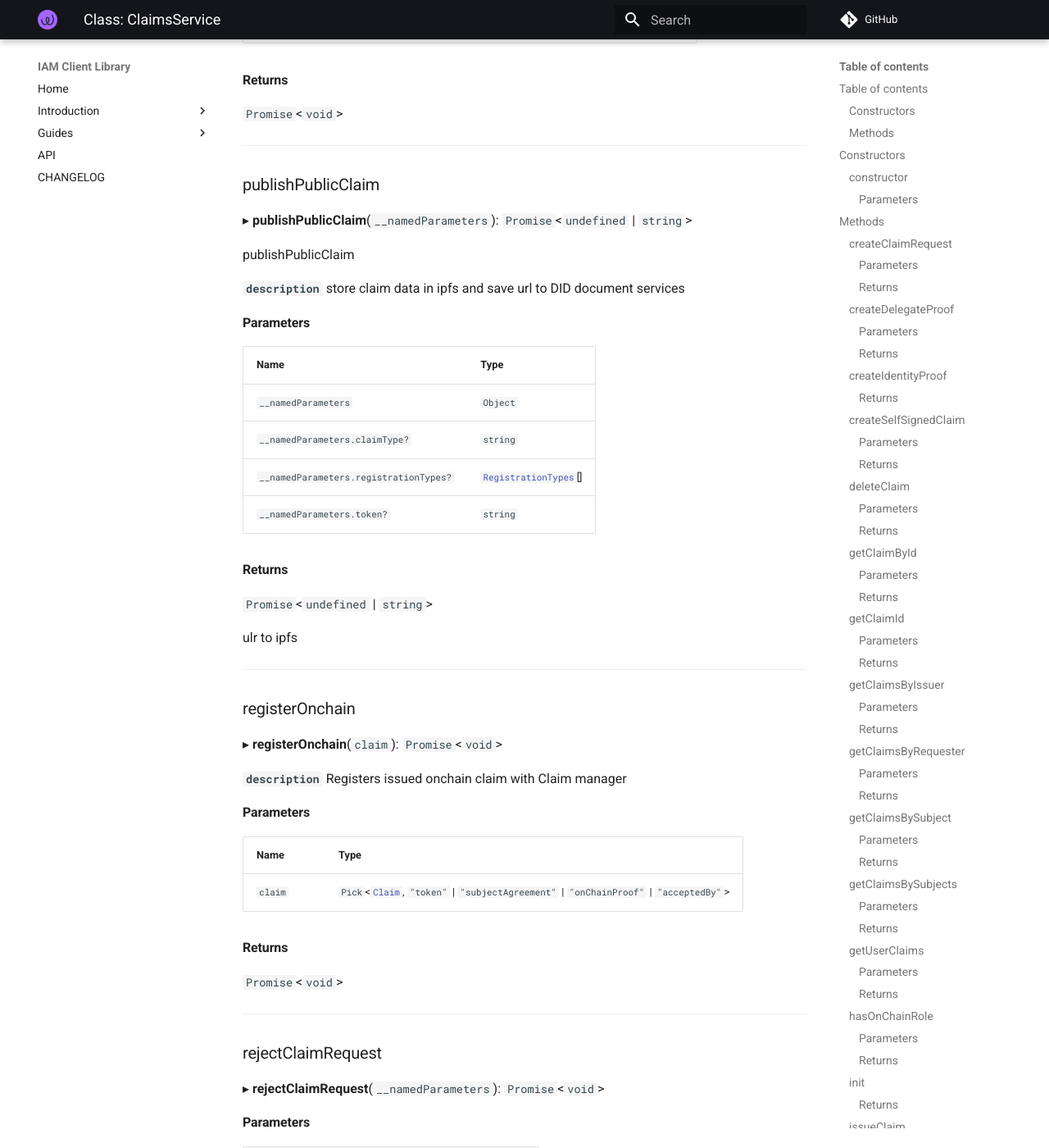
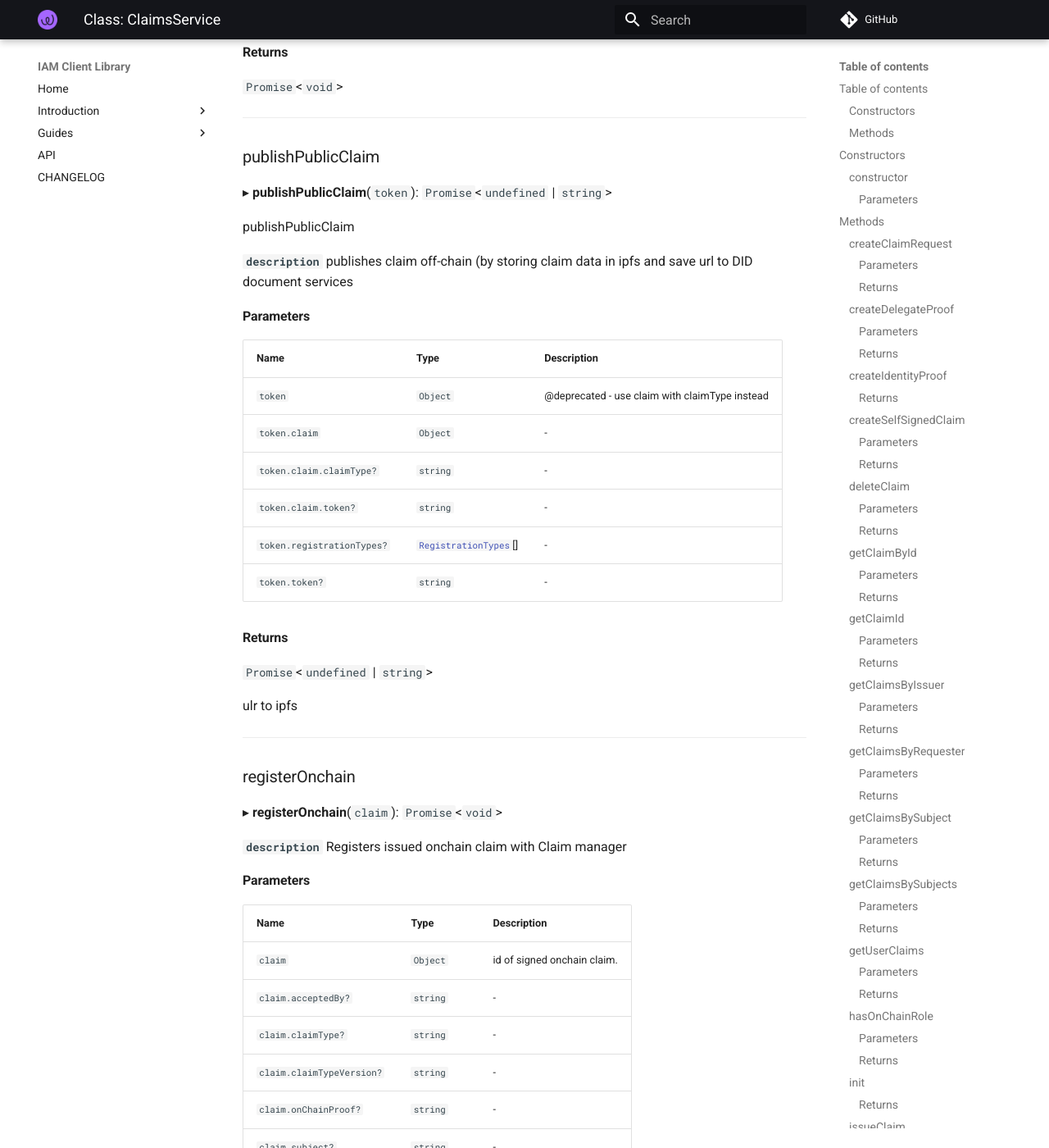
Before and after one commit to energywebfoundation/iam-client-lib, an MkDocs documentation site: the page built from docs/api/classes/ClaimsService.md, in a window 1280 px wide and 1400 px high, scrolled down 9702 px. Shown: the whole window at 82% size. Built offline with MkDocs 1.6.1 and Material for MkDocs 9.7.7, drawn with Linux system fonts in a browser that asks for light colours; comment, search, counter and statistics services are not loaded; some of the changed text lies outside the part shown.

Commit message:
feat(claims): refactor towards unify off-chain and on-chain registration
token becomes obsolete where claimType can be used. Code refactoring to simplify registration.

```diff
--- a/docs/api/classes/ClaimsService.md
+++ b/docs/api/classes/ClaimsService.md
@@ -53,7 +52,7 @@
 
 **`description`** allows subject to request for credential
 
-**`deprecated`** fields - use requestorFields instead
+**`field`** { claim: fields }  - @deprecated - use requestorFields instead
 
 #### Parameters
 
@@ -367,20 +366,22 @@ ___
 
 ### publishPublicClaim
 
-▸ **publishPublicClaim**(`__namedParameters`): `Promise`<`undefined` \| `string`\>
+▸ **publishPublicClaim**(`token`): `Promise`<`undefined` \| `string`\>
 
 publishPublicClaim
 
-**`description`** store claim data in ipfs and save url to DID document services
+**`description`** publishes claim off-chain (by storing claim data in ipfs and save url to DID document services
 
 #### Parameters
 
-| Name | Type |
-| :------ | :------ |
-| `__namedParameters` | `Object` |
-| `__namedParameters.claimType?` | `string` |
-| `__namedParameters.registrationTypes?` | [`RegistrationTypes`](../enums/RegistrationTypes.md)[] |
-| `__namedParameters.token?` | `string` |
+| Name | Type | Description |
+| :------ | :------ | :------ |
+| `token` | `Object` | @deprecated - use claim with claimType instead |
+| `token.claim` | `Object` | - |
+| `token.claim.claimType?` | `string` | - |
+| `token.claim.token?` | `string` | - |
+| `token.registrationTypes?` | [`RegistrationTypes`](../enums/RegistrationTypes.md)[] | - |
+| `token.token?` | `string` | - |
 
 #### Returns
 
@@ -398,9 +399,16 @@ ___
 
 #### Parameters
 
-| Name | Type |
-| :------ | :------ |
-| `claim` | `Pick`<[`Claim`](../interfaces/Claim.md), ``"token"`` \| ``"subjectAgreement"`` \| ``"onChainProof"`` \| ``"acceptedBy"``\> |
+| Name | Type | Description |
+| :------ | :------ | :------ |
+| `claim` | `Object` | id of signed onchain claim. |
+| `claim.acceptedBy?` | `string` | - |
+| `claim.claimType?` | `string` | - |
+| `claim.claimTypeVersion?` | `string` | - |
+| `claim.onChainProof?` | `string` | - |
+| `claim.subject?` | `string` | - |
+| `claim.subjectAgreement?` | `string` | - |
+| `claim.token?` | `string` | - |
 
 #### Returns
 
```
Also changed, not shown: other parts of docs/api/classes/ClaimsService.md (+0 -19 lines), docs/api/enums/ERROR_MESSAGES.md (+21 -0 lines), docs/api/modules.md (+3 -3 lines), 4 other files.
